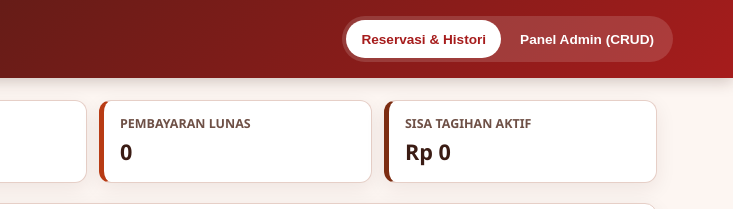
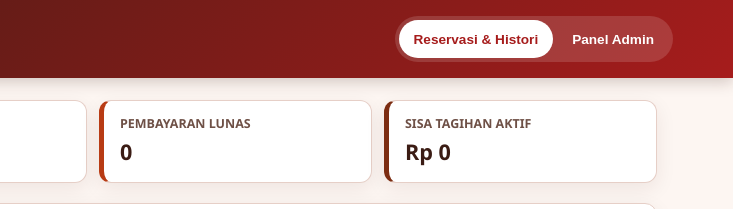
Before and after one commit to chris06373/reservasihotel, a plain HTML site: page index.html in a window 1280 px wide. Shown: the top 209 px of the page, 547-1280 px from the left. Drawn offline with Linux system fonts and the light colour scheme.

Commit message:
Update index.html

```diff
--- a/index.html
+++ b/index.html
@@ -789,7 +789,7 @@
 
       <div class="mode-switch" role="tablist" aria-label="Mode Tampilan">
         <button class="mode-btn active" id="tabGuest" type="button">Reservasi & Histori</button>
-        <button class="mode-btn" id="tabAdmin" type="button">Panel Admin (CRUD)</button>
+        <button class="mode-btn" id="tabAdmin" type="button">Panel Admin</button>
       </div>
     </div>
   </header>
```
